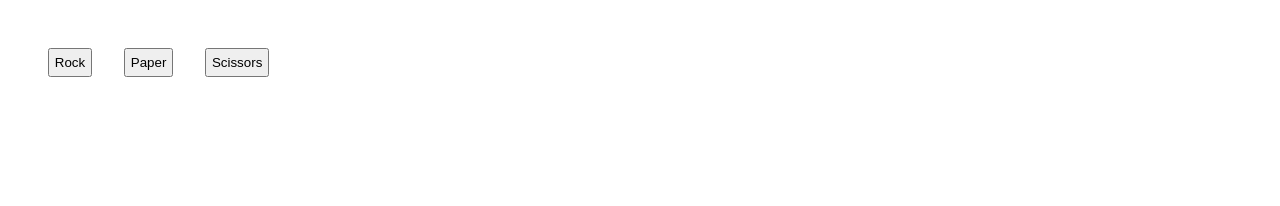
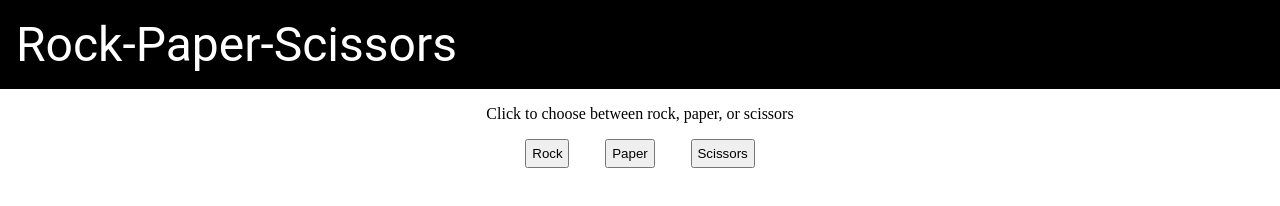
Before and after one commit to Wizxzit/rockpaperscissors-, a plain HTML site: page index.html in a window 1280 px wide. Drawn offline with Linux system fonts and the light colour scheme.

Commit message:
edited styles, js

```diff
--- a/index.html
+++ b/index.html
@@ -10,10 +10,13 @@
 </head>
 
 <body>
-    <div class="container">
-        <button id="rock">Rock</button>
-        <button id="paper">Paper</button>
-        <button id="scissors">Scissors</button>
+    <div id="title">Rock-Paper-Scissors</div>
+    <div id="container">
+        <div id="buttonContainer">
+            <button type="button" id="rock">Rock</button>
+            <button type="button" id="paper">Paper</button>
+            <button type="button" id="scissors">Scissors</button>
+        </div>
     </div>
 </body>
 
--- a/script.js
+++ b/script.js
@@ -1,3 +1,12 @@
+// DOM elements
+const displayText = document.createElement("p");
+const container = document.getElementById("container");
+const buttonContainer = document.getElementById("buttonContainer");
+
+displayText.textContent = "Click to choose between rock, paper, or scissors";
+container.insertBefore(displayText, buttonContainer);
+
+// page functions
 function getComputerChoice() {
     let choice = Math.random() * 3;
     console.log(choice);
@@ -10,16 +19,13 @@ function getComputerChoice() {
     }
 };
 
-function getHumanChoice() {
-    let word = prompt("Pick rock, paper, or scissors:")
-    let value = (word.toUpperCase()).toLowerCase();
-    return value;
-};
 
-const body = document.body;
-const infoText = document.createElement("div");
-infoText.textContent ="To play a game of Rock-Paper-Scissors click on a button."
-body.insertBefore("infoText", "container");
+
+// function getHumanChoice() {
+//     let word = prompt("Pick rock, paper, or scissors:")
+//     let value = (word.toUpperCase()).toLowerCase();
+//     return value;
+// };
 
 // function playGame() {
 //     let humanScore = 0, computerScore = 0;
--- a/styles.css
+++ b/styles.css
@@ -4,14 +4,23 @@
     padding: 0;
 }
 
-.container {
-    display: flex;
+#title {
+    font-size: 3rem;
+    color: white;
+    min-width: 100vh;
+    margin: 0;
+    background-color: black;
     padding: 1rem;
-    margin: 1rem;
+    font-family: "Roboto", sans-serif;
 }
 
-.info {
-    margin: 2rem;
+#container {
+    display: flex;
+    min-width: 100vh;
+    flex-direction: column;
+    justify-content: center;
+    align-items: center;
+    padding: 1rem;
 }
 
 button {
```
